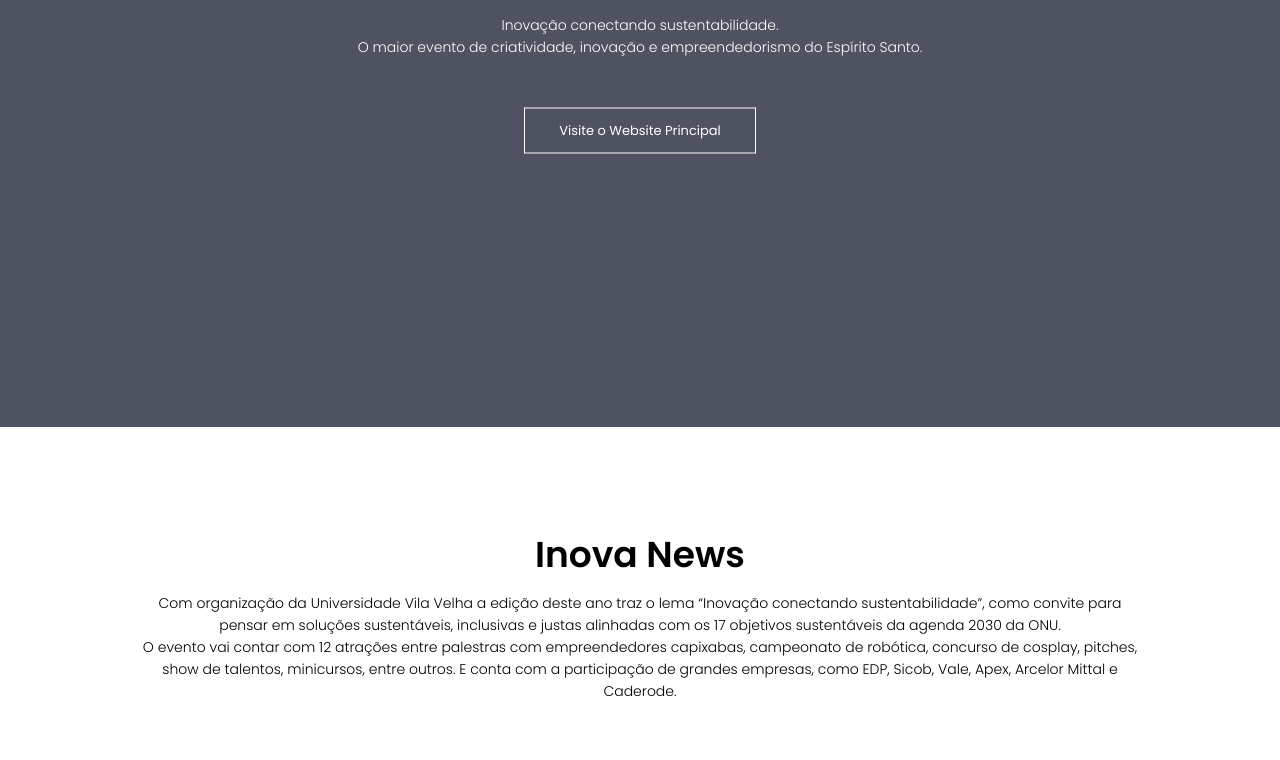
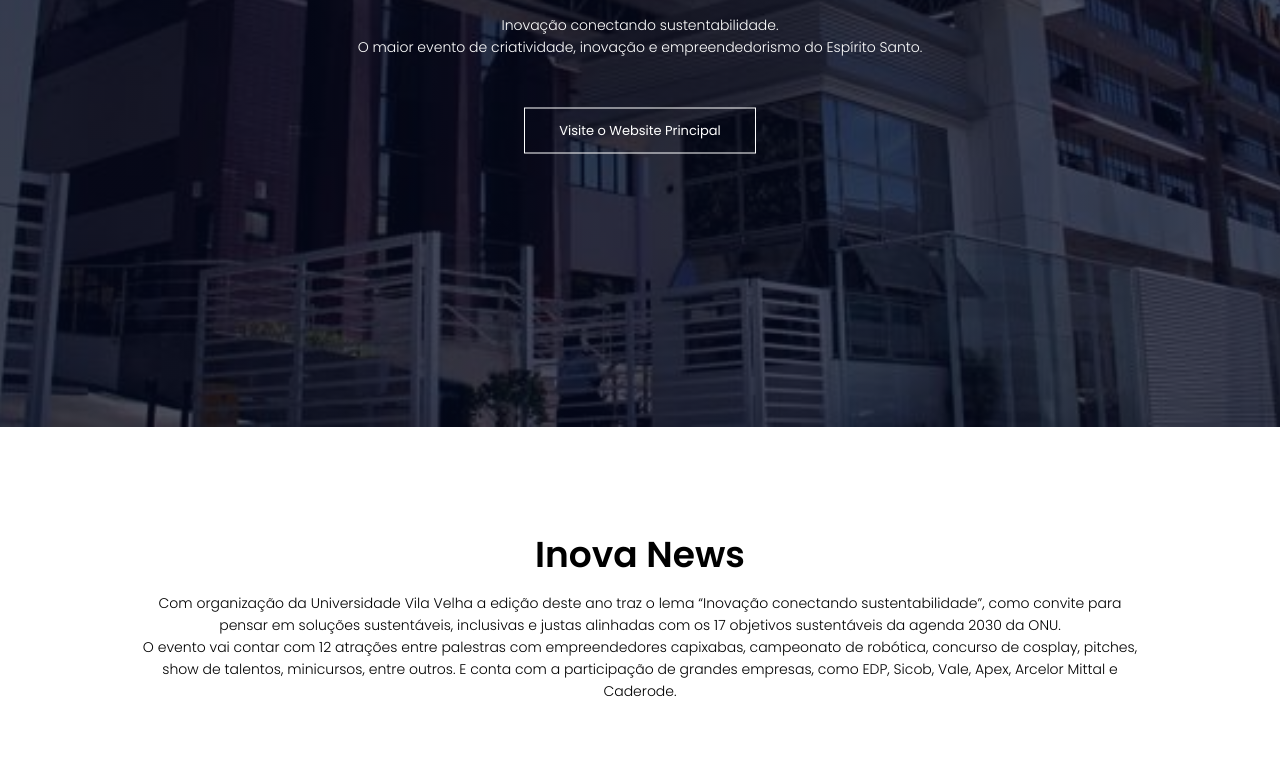
Before and after one commit to raqlr/WebCC1M, a plain HTML site: page Project/main.html in a window 1280 px wide. Shown: the part 373-1133 px from the top of the page. Drawn offline with Linux system fonts and the light colour scheme.

Commit message:
Update style.css

```diff
--- a/Project/style.css
+++ b/Project/style.css
@@ -7,7 +7,7 @@
 .header{
     min-height: 100vh;
     width: 100%;
-    background-image: linear-gradient(rgba(4,9,30,0.7), rgba(4,9,30,0.7)),url(fotos/uvv.jpg);
+    background-image: linear-gradient(rgba(4,9,30,0.7), rgba(4,9,30,0.7)),url(img/uvv.jpg);
     background-position: center;
     background-size: cover;
     position: relative;
```
